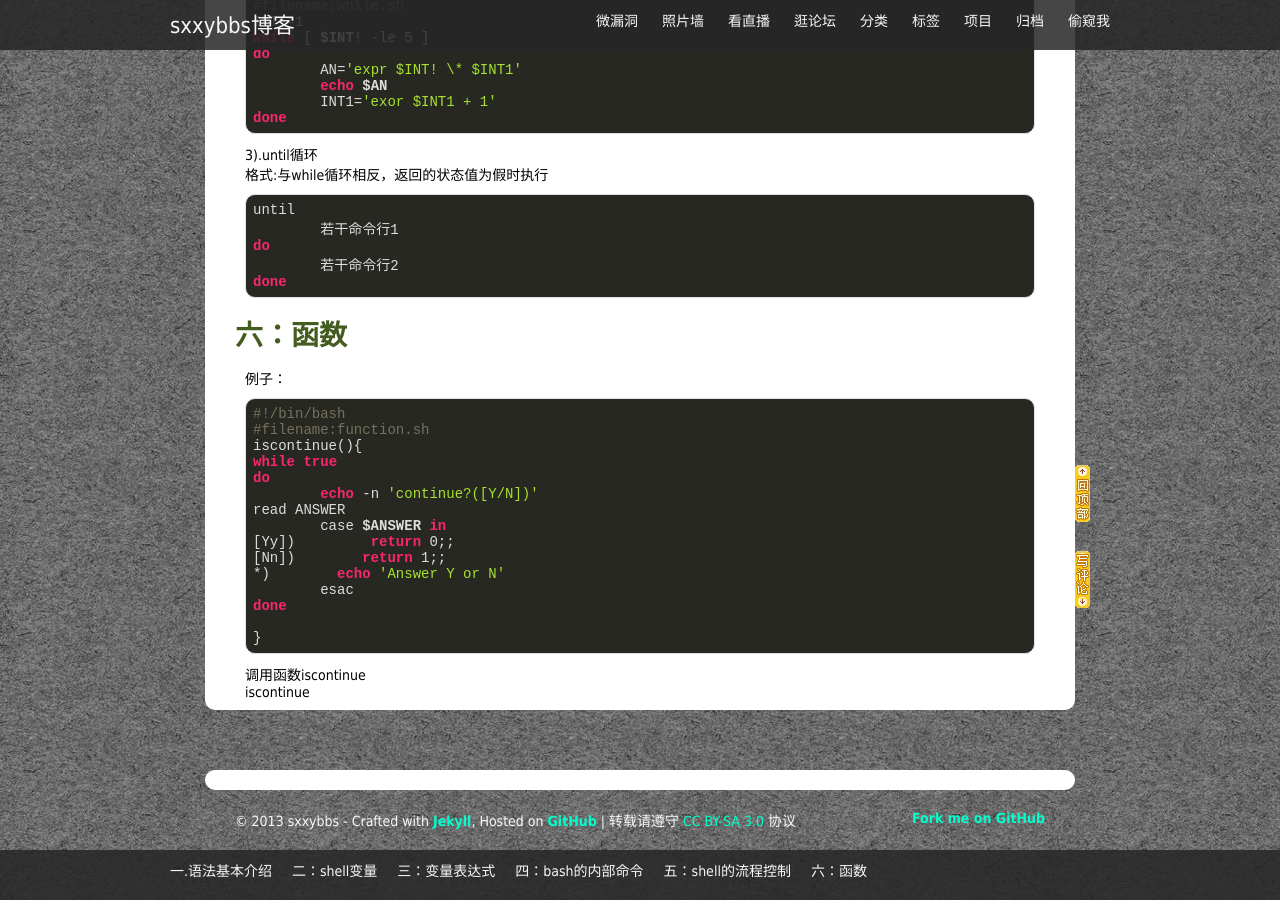
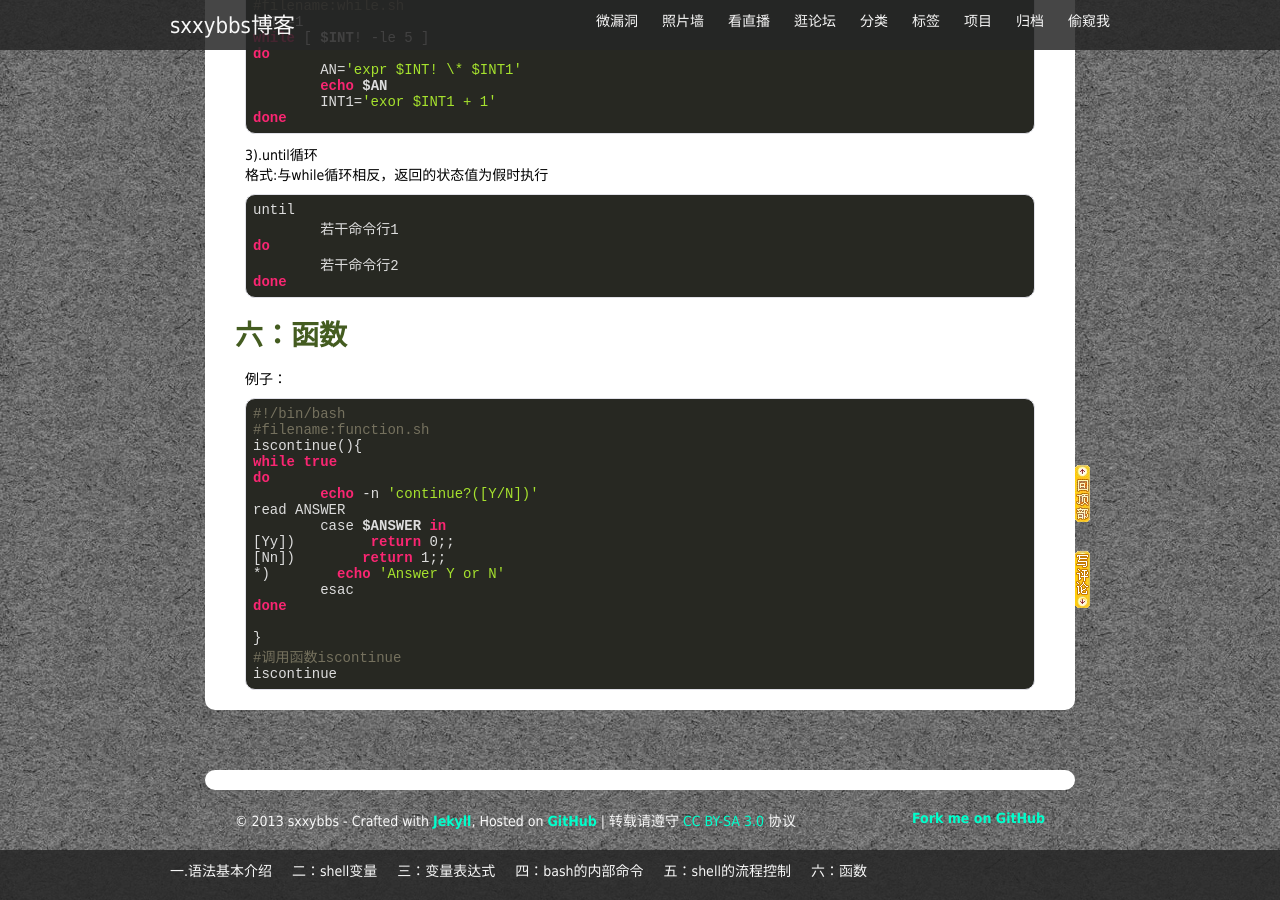
Before and after one commit to sxxybbs/sxxybbs.github.com, a Jekyll site: the page built from _posts/2013-10-17-shell-basic-tutorial.md, in a window 1280 px wide and 900 px high, scrolled down 4051 px. Built offline with Jekyll 4.4.1, drawn with Linux system fonts in a browser that asks for light colours; nearby versions of some CDN libraries; library files that are not in the unit come from our copies; Markdown is read by kramdown in place of the engine named in the settings; comment, search, counter and statistics services are not loaded.

```diff
--- a/_posts/2013-10-17-shell-basic-tutorial.md
+++ b/_posts/2013-10-17-shell-basic-tutorial.md
@@ -284,7 +284,5 @@ bash在使用test测试时用方括号将整个test测试括起来
 	done
 
 	}
-
-调用函数iscontinue
-
-iscontinue
+	#调用函数iscontinue
+	iscontinue
```
